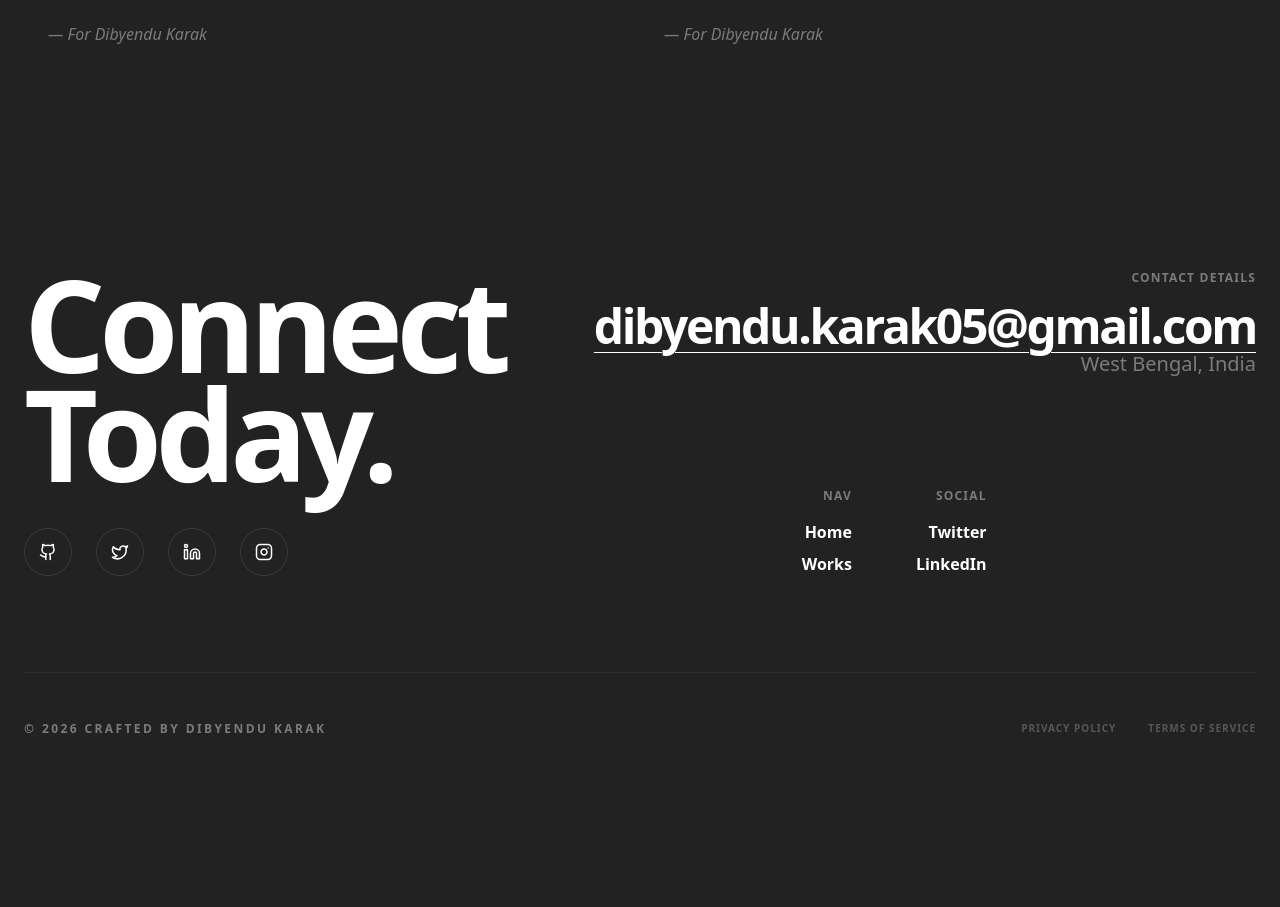
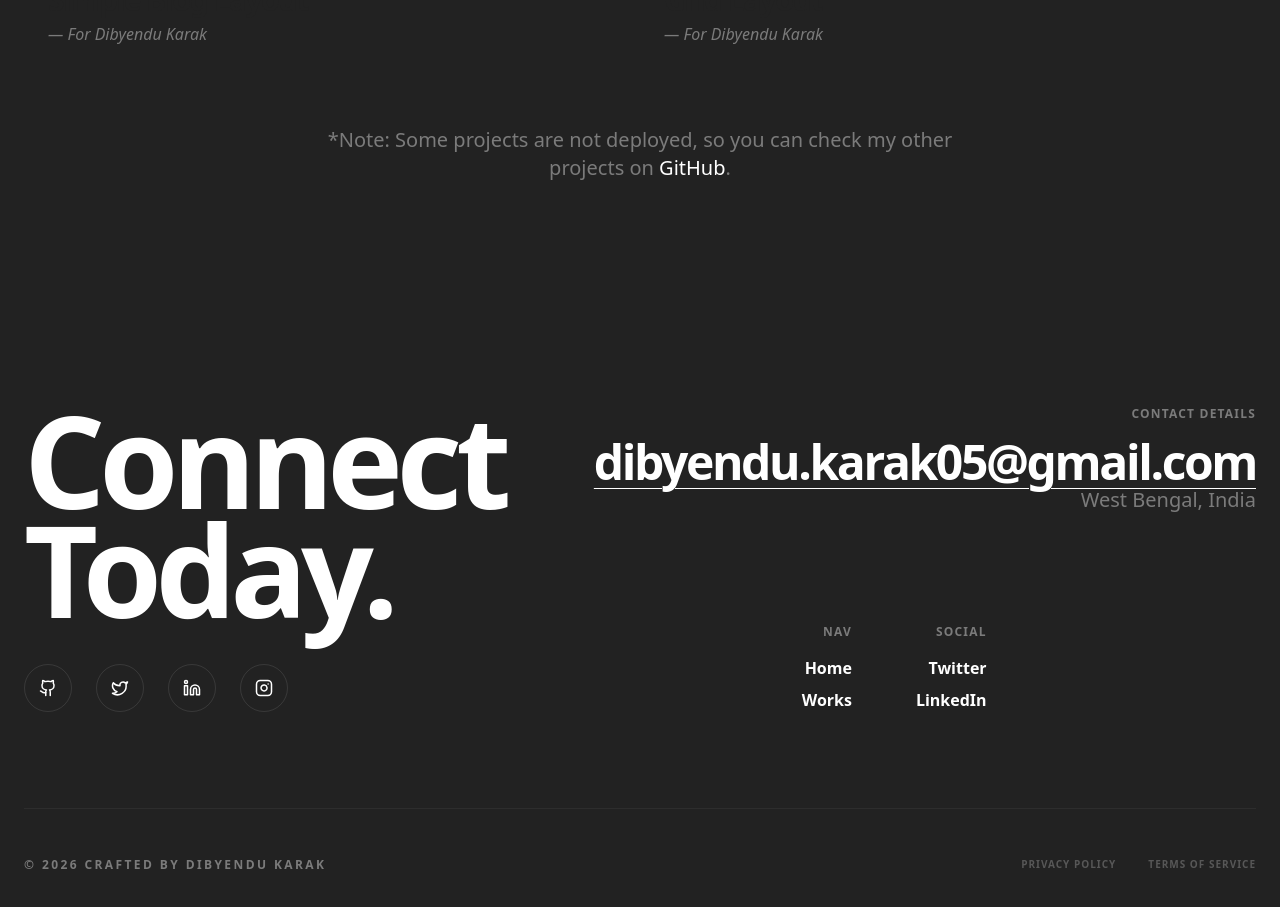
Before and after one commit to D-Karak/my-portfolio, a Next.js app: page /projects in a window 1280 px wide. Shown: the part 2080-2987 px from the top of the page. Before the commit the page ends 2865 px from the top, so only its background shows below. Built offline with nearby package versions, Linux system fonts and the light colour scheme.

Commit message:
commit for minimal changes

```diff
--- a/app/projects/page.tsx
+++ b/app/projects/page.tsx
@@ -62,6 +62,9 @@ export default function ProjectsPage() {
                         </Link>
                     ))}
                 </div>
+                <div className='flex items-center justify-center'>
+                    <p className='text-center text-secondary text-lg md:text-xl max-w-2xl'>*Note: Some projects are not deployed, so you can check my other projects on <Link href="https://github.com/D-Karak" target='_blank' className="text-brandWhite hover:text-secondary transition-colors">GitHub</Link>.</p>
+                </div>
             </div>
         </main>
     );
```
